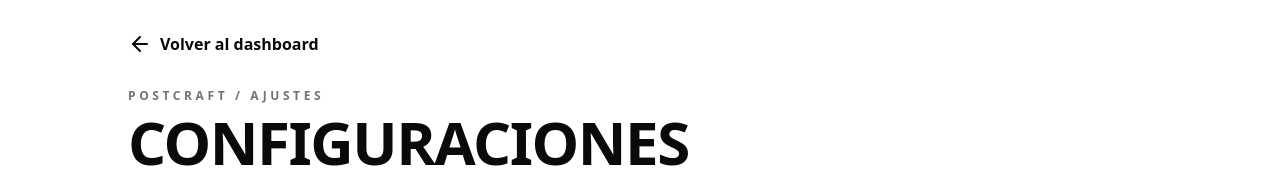
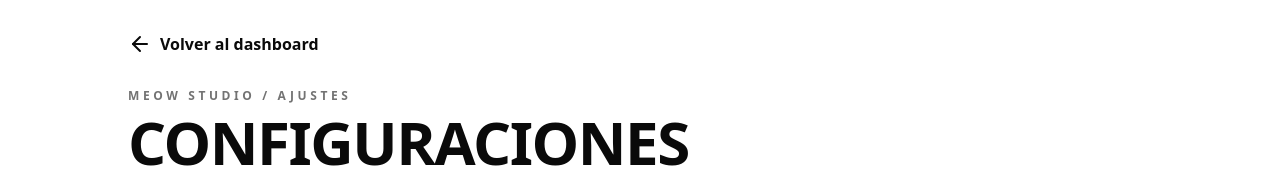
Before and after one commit to galeed/neobrutalist-ui-design, a Next.js app: page /settings in a window 1280 px wide. Shown: the top 178 px of the page. Built offline with nearby package versions, Linux system fonts and the light colour scheme.

Commit message:
Rename app to Meow Studio

```diff
--- a/app/layout.tsx
+++ b/app/layout.tsx
@@ -8,7 +8,7 @@ const _geist = Geist({ subsets: ["latin"] });
 const _geistMono = Geist_Mono({ subsets: ["latin"] });
 
 export const metadata: Metadata = {
-  title: 'Postcraft — Social command center',
+  title: 'Meow Studio — Social command center',
   description: 'Conecta perfiles, crea contenido multiplataforma y prepara tu publicación desde un solo espacio.',
   generator: 'v0.app',
   icons: {
--- a/app/page.tsx
+++ b/app/page.tsx
@@ -18,7 +18,7 @@ export default function Dashboard() {
         {/* Header */}
         <header className="border-b-4 border-black p-4 sm:p-6 bg-white/40 backdrop-blur-md">
           <div className="flex justify-between items-center gap-4">
-            <h1 className="text-2xl sm:text-3xl md:text-4xl font-black tracking-tight">POSTCRAFT</h1>
+            <h1 className="text-2xl sm:text-3xl md:text-4xl font-black tracking-tight">MEOW STUDIO</h1>
 
             {/* Mobile menu */}
             <div className="flex md:hidden">
--- a/app/settings/page.tsx
+++ b/app/settings/page.tsx
@@ -26,7 +26,7 @@ export default function SettingsPage() {
           <ArrowLeft data-icon="inline-start" /> Volver al dashboard
         </Link>
         <header className="mb-8 border-b-4 border-current pb-6">
-          <p className="mb-2 text-xs font-black uppercase tracking-[0.3em] text-muted-foreground">Postcraft / Ajustes</p>
+          <p className="mb-2 text-xs font-black uppercase tracking-[0.3em] text-muted-foreground">Meow Studio / Ajustes</p>
           <h1 className="text-4xl font-black tracking-tight sm:text-6xl">CONFIGURACIONES</h1>
           <p className="mt-3 max-w-2xl text-muted-foreground">Elige el ambiente visual del espacio de trabajo. El cambio se guarda en este navegador y conserva la estética neobrutalista.</p>
         </header>
--- a/app/studio/layout.tsx
+++ b/app/studio/layout.tsx
@@ -26,7 +26,7 @@ export default function StudioLayout({
                   <Home className="h-5 w-5" />
                 </Button>
               </Link>
-              <h1 className="text-2xl sm:text-3xl md:text-4xl font-black tracking-tight">POSTCRAFT STUDIO</h1>
+              <h1 className="text-2xl sm:text-3xl md:text-4xl font-black tracking-tight">MEOW STUDIO</h1>
             </div>
           </div>
         </header>
--- a/components/mobile-navigation.tsx
+++ b/components/mobile-navigation.tsx
@@ -3,5 +3,5 @@ import { Button } from "@/components/ui/button"
 import { AppNavigation } from "@/components/app-navigation"
 
 export default function MobileNavigation() {
-  return <div className="flex h-full flex-col bg-background text-foreground"><div className="border-b-4 border-current p-6"><p className="text-xs font-black uppercase tracking-[0.3em] text-muted-foreground">Postcraft / Menú</p><h2 className="text-2xl font-black">OPCIONES</h2></div><div className="flex-1 overflow-auto p-4"><AppNavigation /><nav className="space-y-2 md:hidden">{["Perfil", "Cuentas conectadas", "Editor multiplataforma", "Creador de contenido", "Content Studio", "Configuraciones"].map((label, index) => { const hrefs = ["/profile", "/connections", "/editor", "/creator", "/studio", "/settings"]; return <Link key={label} href={hrefs[index]} className="block rounded-xl border-2 border-current p-3 font-bold hover:bg-muted">{label}</Link> })}</nav></div><div className="border-t-4 border-current p-4"><Button asChild className="w-full rounded-xl border-2 border-current font-black"><Link href="/profile">Abrir perfil</Link></Button></div></div>
+  return <div className="flex h-full flex-col bg-background text-foreground"><div className="border-b-4 border-current p-6"><p className="text-xs font-black uppercase tracking-[0.3em] text-muted-foreground">Meow Studio / Menú</p><h2 className="text-2xl font-black">OPCIONES</h2></div><div className="flex-1 overflow-auto p-4"><AppNavigation /><nav className="space-y-2 md:hidden">{["Perfil", "Cuentas conectadas", "Editor multiplataforma", "Creador de contenido", "Content Studio", "Configuraciones"].map((label, index) => { const hrefs = ["/profile", "/connections", "/editor", "/creator", "/studio", "/settings"]; return <Link key={label} href={hrefs[index]} className="block rounded-xl border-2 border-current p-3 font-bold hover:bg-muted">{label}</Link> })}</nav></div><div className="border-t-4 border-current p-4"><Button asChild className="w-full rounded-xl border-2 border-current font-black"><Link href="/profile">Abrir perfil</Link></Button></div></div>
 }
```
Also changed, not shown: app/profile/page.tsx (+1 -1 lines).
